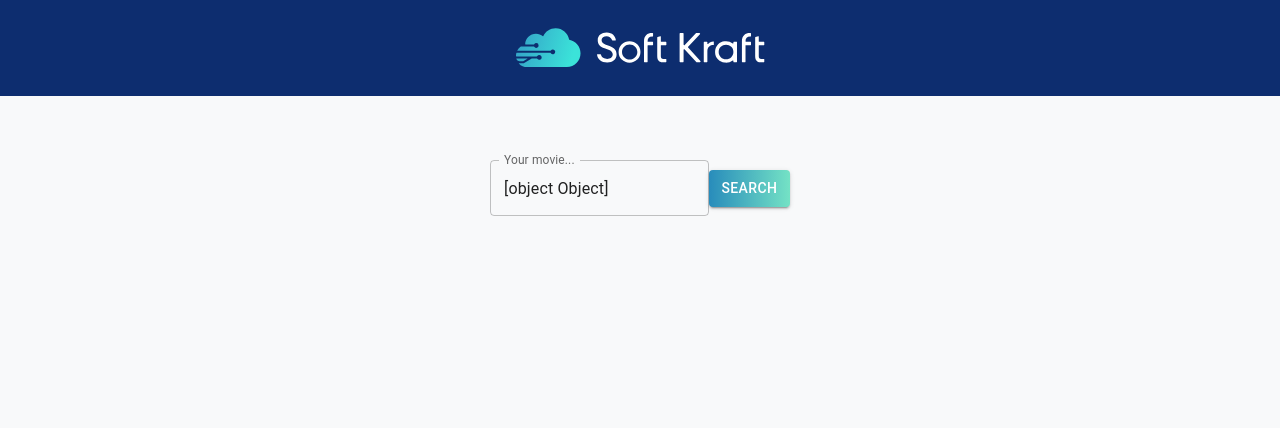
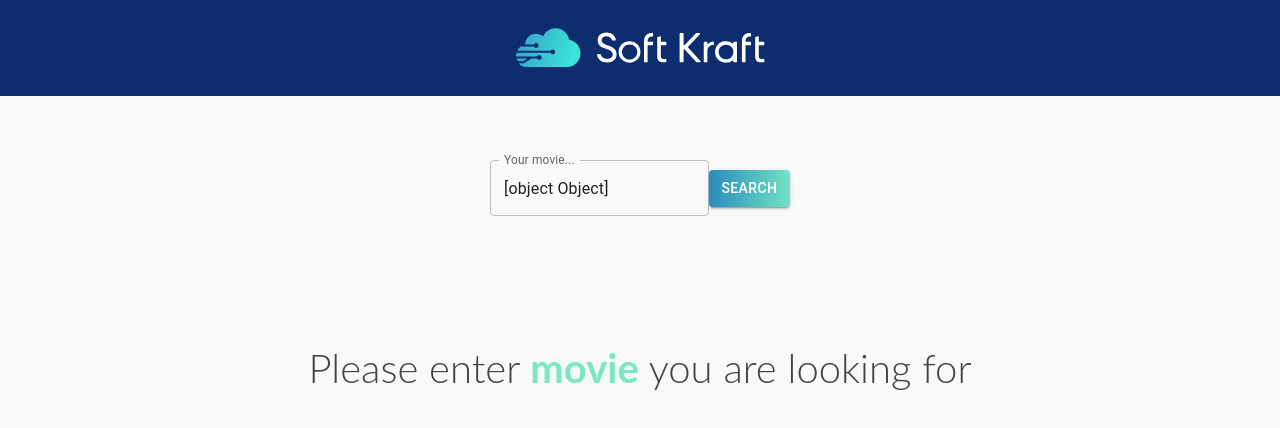
Before and after one commit to chris-cybula/SoftKraft, a React (Create React App) app: page / in a window 1280 px wide. Shown: the top 428 px of the page. Built offline with nearby package versions, Linux system fonts and the light colour scheme.

Commit message:
Code refactoring

```diff
--- a/src/App.tsx
+++ b/src/App.tsx
@@ -23,14 +23,14 @@ const ContentContainer = styled.div`
 
 function App() {
   interface State {
-    details?: string;
-    error?: boolean;
+    details: string;
+    error: boolean;
   }
 
-  const [movieTitle, setMovieTitle] = useState<State>({ details: ''});
-  const [movieYear, setMovieYear] = useState<State>({ details: ''});
-  const [movieThumbnail, setMovieThumbnail] = useState<State>({ details: ''});
-  const [errorState, setErrorState] = useState<State>({ error: false});
+  const [movieTitle, setMovieTitle] = useState<State['details']>('');
+  const [movieYear, setMovieYear] = useState<State['details']>('');
+  const [movieThumbnail, setMovieThumbnail] = useState<State['details']>('');
+  const [errorState, setErrorState] = useState<State['error']>(false)
 
   return (
     <>
--- a/src/components/MovieInput.tsx
+++ b/src/components/MovieInput.tsx
@@ -77,7 +77,7 @@ function MovieInput({setMovieTitle, setMovieYear, setMovieThumbnail, errorState,
     }
   };
 
-  const inputHandler = (event : React.ChangeEvent<HTMLInputElement>) => {
+  const inputHandler = (event) => {
     setMovie(event.target.value);
   };
 
```
Also changed, not shown: src/components/Messages.tsx (+17 -7 lines).
